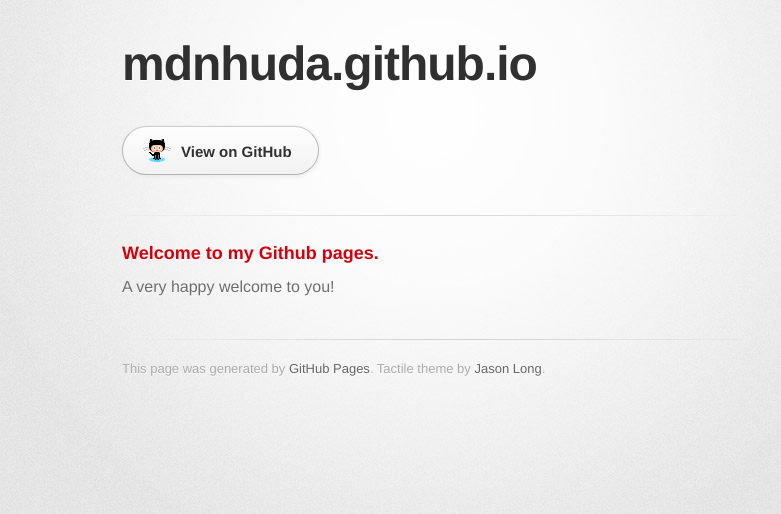
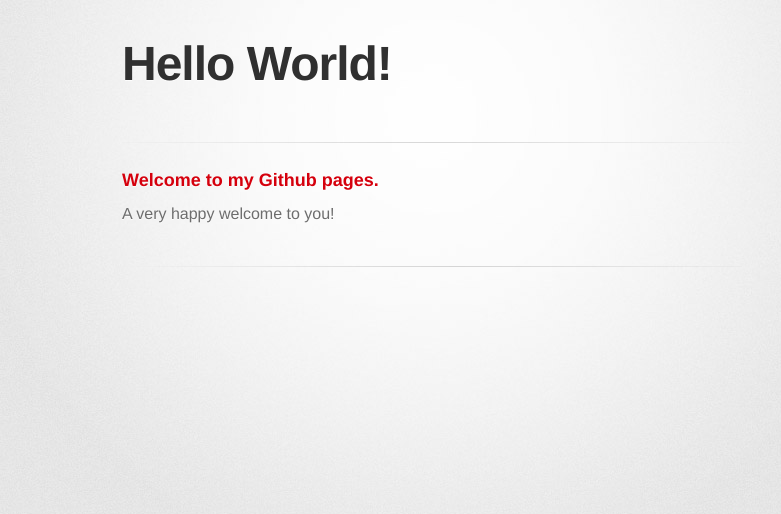
Before and after one commit to mdnhuda/mdnhuda.github.io, a plain HTML site: page index.html in a window 1280 px wide. Shown: the whole page, without its empty margins (208-989 px from the left). Drawn offline with Linux system fonts and the light colour scheme; a web font is replaced by a local one.

```diff
--- a/index.html
+++ b/index.html
@@ -10,7 +10,7 @@
     <!--[if lt IE 9]>
     <script src="//html5shiv.googlecode.com/svn/trunk/html5.js"></script>
     <![endif]-->
-    <title>mdnhuda.github.io by mdnhuda</title>
+    <title>My Pages :: mdnhuda</title>
 </head>
 
 <body>
@@ -18,27 +18,25 @@
     <div class="inner">
 
         <header>
-          <h1>mdnhuda.github.io</h1>
+            <h1>Hello World!</h1>
             <h2></h2>
         </header>
-
-        <section id="downloads" class="clearfix">
-          <a href="https://github.com/mdnhuda" id="view-on-github" class="button"><span>View on GitHub</span></a>
-        </section>
 
         <hr>
 
         <section id="main_content">
             <h3>
-<a id="welcome-to-my-github-pages" class="anchor" href="#welcome-to-my-github-pages" aria-hidden="true"><span aria-hidden="true" class="octicon octicon-link"></span></a>Welcome to my Github pages.</h3>
+                <a id="welcome-to-my-github-pages" class="anchor"
+                   href="#welcome-to-my-github-pages" aria-hidden="true">
+                    <span aria-hidden="true" class="octicon octicon-link"></span>
+                </a>Welcome to my Github pages.
+            </h3>
 
             <p>A very happy welcome to you!</p>
         </section>
 
         <footer>
-          This page was generated by <a href="https://pages.github.com">GitHub Pages</a>. Tactile theme by <a href="https://twitter.com/jasonlong">Jason Long</a>.
         </footer>
-
 
     </div>
 </div>
```
Also changed, not shown: 1 other file. Lines whose indentation alone changed are shown as unchanged.
